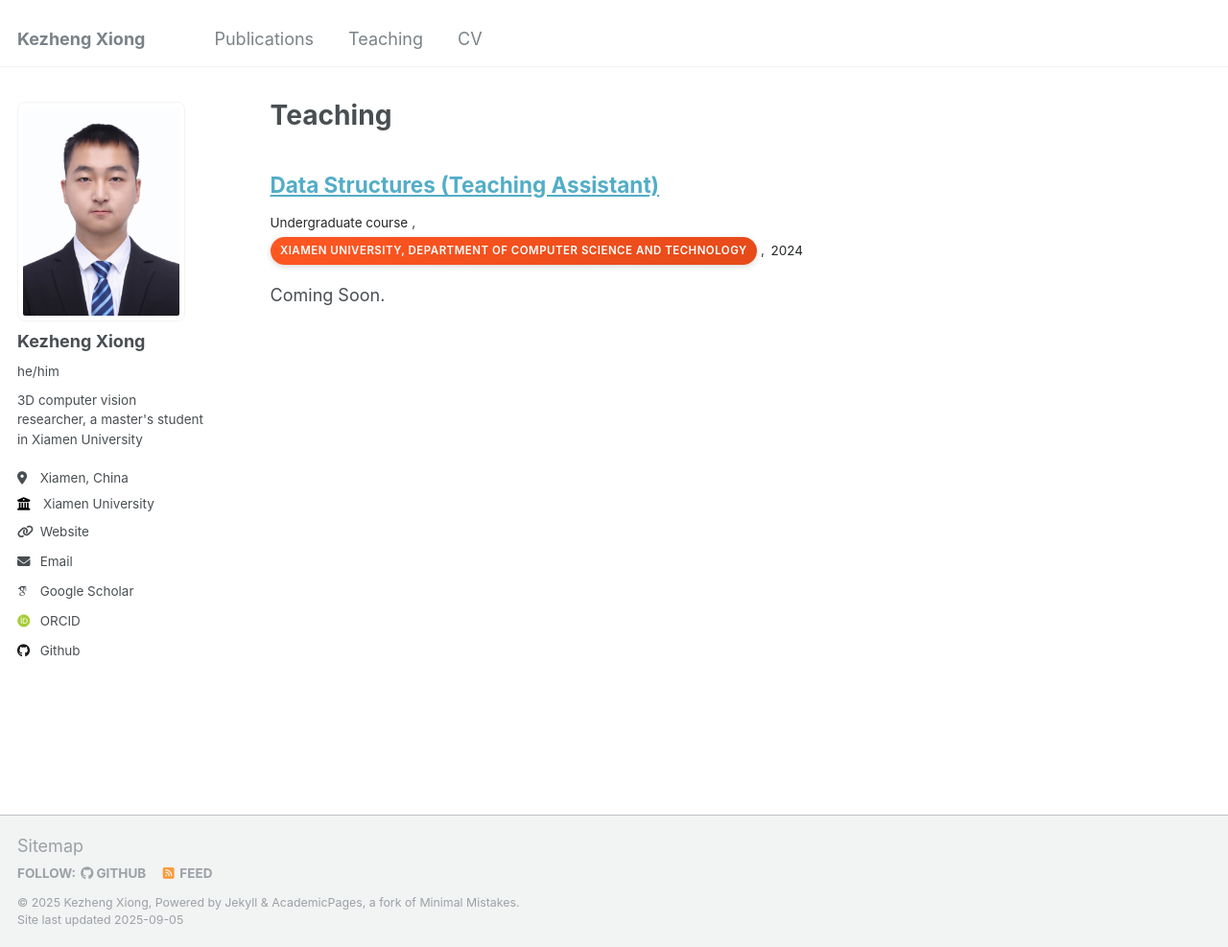
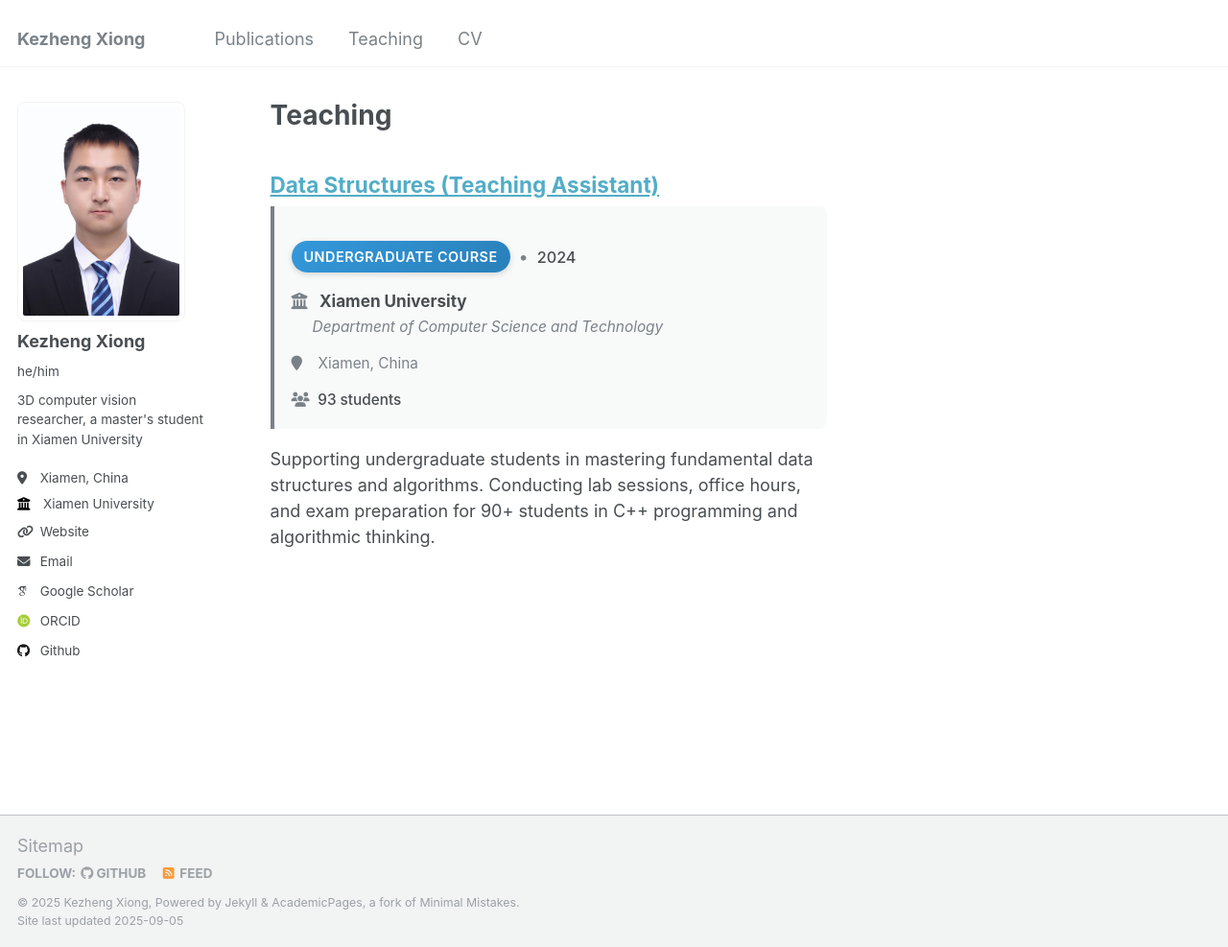
Before and after one commit to kezheng1204/kezheng1204.github.io, a Jekyll site: the page built from _pages/teaching.html, in a window 1280 px wide and 987 px high. Shown: the whole window at 96% size. Built offline with Jekyll 4.4.1, drawn with Linux system fonts in a browser that asks for light colours; some web fonts are replaced.

Commit message:
refine teaching page

```diff
--- /dev/null
+++ b/_includes/archive-single-teaching.html
@@ -0,0 +1,78 @@
+{% include base_path %}
+
+{% if post.header.teaser %}
+  {% capture teaser %}{{ post.header.teaser }}{% endcapture %}
+{% else %}
+  {% assign teaser = site.teaser %}
+{% endif %}
+
+{% if post.id %}
+  {% assign title = post.title | markdownify | remove: "<p>" | remove: "</p>" %}
+{% else %}
+  {% assign title = post.title %}
+{% endif %}
+
+<div class="{{ include.type | default: "list" }}__item">
+  <article class="archive__item" itemscope itemtype="http://schema.org/CreativeWork">
+    {% if include.type == "grid" and teaser %}
+      <div class="archive__item-teaser">
+        <img src=
+          {% if teaser contains "://" %}
+            "{{ teaser }}"
+          {% else %}
+            "{{ teaser | prepend: "/images/" | prepend: base_path }}"
+          {% endif %}
+          alt="">
+      </div>
+    {% endif %}
+
+    <h2 class="archive__item-title" itemprop="headline">
+      {% if post.link %}
+        <a href="{{ post.link }}">{{ title }}</a> <a href="{{ base_path }}{{ post.url }}" rel="permalink"><i class="fa fa-link" aria-hidden="true" title="permalink"></i><span class="sr-only">Permalink</span></a>
+      {% else %}
+        <a href="{{ base_path }}{{ post.url }}" rel="permalink">{{ title }}</a>
+      {% endif %}
+    </h2>
+
+    {% if post.read_time %}
+      <p class="page__meta"><i class="fa fa-clock-o" aria-hidden="true"></i> {% include read-time.html %}</p>
+    {% endif %}
+
+    <div class="teaching-meta">
+      <p class="teaching-details">
+        {% assign type_slug = post.type | slugify %}
+        <span class="teaching-badge teaching-badge--{{ type_slug }}">{{ post.type }}</span>
+        {% if post.date %}
+          <span class="teaching-separator"> • </span>
+          <span class="teaching-year">{{ post.date | default: "1900-01-01" | date: "%Y" }}</span>
+        {% endif %}
+      </p>
+      {% if post.venue %}
+        <p class="teaching-venue">
+          <i class="fa fa-university" aria-hidden="true"></i>
+          <strong>{{ post.venue }}</strong>
+          {% if post.department %}
+            <br><span class="teaching-department">{{ post.department }}</span>
+          {% endif %}
+        </p>
+      {% endif %}
+      {% if post.location %}
+        <p class="teaching-location">
+          <i class="fa fa-map-marker" aria-hidden="true"></i> {{ post.location }}
+        </p>
+      {% endif %}
+      {% if post.students %}
+        <p class="teaching-students">
+          <i class="fa fa-users" aria-hidden="true"></i> {{ post.students }} students
+        </p>
+      {% endif %}
+    </div>
+
+    {% if post.excerpt and site.read_more != 'enabled' %}
+    <p class="archive__item-excerpt" itemprop="description">{{ post.excerpt | markdownify }}</p>
+    {% elsif post.excerpt and site.read_more == 'enabled' %}
+    <p class="archive__item-excerpt" itemprop="description"><p>{{ post.excerpt | markdownify | remove: '<p>' | remove: '</p>' }}<strong><a href="{{ base_path }}{{ post.url }}" rel="permalink"> Read more</a></strong></p></p>
+    {% endif %}
+
+  </article>
+</div>
--- a/_pages/teaching.html
+++ b/_pages/teaching.html
@@ -8,5 +8,5 @@ author_profile: true
 {% include base_path %}
 
 {% for post in site.teaching reversed %}
-  {% include archive-single.html %}
+  {% include archive-single-teaching.html %}
 {% endfor %}
--- a/_sass/_archive.scss
+++ b/_sass/_archive.scss
@@ -472,3 +472,124 @@
     }
   }
 }
+
+/*
+   Teaching-specific styles
+   ========================================================================== */
+
+.teaching-meta {
+  margin-top: 0.5em;
+  margin-bottom: 1em;
+  padding: 1em;
+  background: rgba($primary-color, 0.05);
+  border-left: 4px solid $primary-color;
+  border-radius: 0 8px 8px 0;
+}
+
+.teaching-details {
+  margin-bottom: 0.75em;
+  display: flex;
+  align-items: center;
+  flex-wrap: wrap;
+
+  .teaching-separator {
+    color: $gray;
+    margin: 0 0.5em;
+  }
+
+  .teaching-year {
+    color: $dark-gray;
+    font-weight: 500;
+    font-size: 0.9em;
+  }
+}
+
+.teaching-badge {
+  display: inline-block;
+  background: linear-gradient(135deg, $primary-color, mix($primary-color, #000, 85%));
+  color: #fff;
+  padding: 0.4em 0.9em;
+  border-radius: 20px;
+  font-weight: 600;
+  font-size: 0.8em;
+  text-transform: uppercase;
+  letter-spacing: 0.5px;
+  box-shadow: 0 2px 6px rgba(0, 0, 0, 0.15);
+  font-style: normal;
+  transition: all 0.3s ease;
+  white-space: nowrap;
+
+  &:hover {
+    transform: translateY(-1px);
+    box-shadow: 0 3px 8px rgba(0, 0, 0, 0.2);
+  }
+
+  // Course type specific colors
+  &.teaching-badge--undergraduate-course {
+    background: linear-gradient(135deg, #3498db, #2980b9);
+  }
+
+  &.teaching-badge--graduate-course {
+    background: linear-gradient(135deg, #9b59b6, #8e44ad);
+  }
+
+  &.teaching-badge--lab-course {
+    background: linear-gradient(135deg, #27ae60, #229954);
+  }
+
+  &.teaching-badge--seminar {
+    background: linear-gradient(135deg, #e67e22, #d35400);
+  }
+
+  &.teaching-badge--workshop {
+    background: linear-gradient(135deg, #e74c3c, #c0392b);
+  }
+}
+
+.teaching-venue {
+  margin-bottom: 0.5em;
+  font-size: 0.95em;
+  color: $dark-gray;
+
+  i {
+    color: $primary-color;
+    margin-right: 0.5em;
+    width: 16px;
+  }
+
+  strong {
+    color: $text-color;
+  }
+}
+
+.teaching-department {
+  font-size: 0.9em;
+  color: $gray;
+  font-style: italic;
+  margin-left: 22px;
+}
+
+.teaching-location {
+  margin-bottom: 0.5em;
+  font-size: 0.85em;
+  color: $gray;
+
+  i {
+    color: $primary-color;
+    margin-right: 0.5em;
+    width: 16px;
+  }
+}
+
+.teaching-students {
+  margin-bottom: 0;
+  font-size: 0.85em;
+  color: $dark-gray;
+  font-weight: 500;
+
+  i {
+    color: $primary-color;
+    margin-right: 0.5em;
+    width: 16px;
+  }
+}
--- a/_teaching/2024-fall-ds-ta.md
+++ b/_teaching/2024-fall-ds-ta.md
@@ -3,9 +3,73 @@ title: "Data Structures (Teaching Assistant)"
 collection: teaching
 type: "Undergraduate course"
 permalink: /teaching/2024-fall-ds-ta
-venue: "Xiamen University, Department of Computer Science and Technology"
+venue: "Xiamen University"
+department: "Department of Computer Science and Technology"
 date: 2024-09-01
 location: "Xiamen, China"
+students: 93
+excerpt: "Supporting undergraduate students in mastering fundamental data structures and algorithms. Conducting lab sessions, office hours, and exam preparation for 90+ students in C++ programming and algorithmic thinking."
 ---
 
-Coming Soon.
+## Course Overview
+
+As a Teaching Assistant for the Data Structures course, I support undergraduate students in mastering fundamental data structures and algorithms essential for computer science. This course serves as a cornerstone for advanced computer science topics and software development.
+
+## Course Topics
+
+* **Linear Data Structures**
+  * Arrays and Dynamic Arrays
+  * Linked Lists (Singly, Doubly, Circular)
+  * Stacks and Queues
+  * Deques and Priority Queues
+
+* **Non-linear Data Structures**
+  * Binary Trees and Binary Search Trees
+  * AVL Trees and Red-Black Trees
+  * B-Trees and B+ Trees
+  * Graphs (Directed and Undirected)
+
+* **Advanced Topics**
+  * Hash Tables and Hash Functions
+  * Heaps and Heap Operations
+  * Graph Algorithms (BFS, DFS, Dijkstra's, MST)
+  * String Algorithms and Tries
+
+## Responsibilities
+
+* **Lab Sessions**: Conduct weekly 2-hour lab sessions helping students implement data structures in C++
+* **Office Hours**: Provide individual tutoring and code review sessions twice weekly
+* **Assignment Grading**: Evaluate programming assignments and provide detailed feedback
+* **Exam Preparation**: Lead review sessions before midterm and final examinations
+* **Student Mentoring**: Guide students through complex algorithmic thinking and problem-solving approaches
+
+## Programming Languages & Tools
+
+* **Primary Language**: C++
+* **Development Environment**: Code::Blocks, Visual Studio Code
+* **Version Control**: Git and GitHub for assignment submissions
+* **Testing Framework**: Custom automated testing scripts for assignment validation
+
+## Learning Outcomes
+
+Students completing this course will be able to:
+
+1. Analyze time and space complexity of algorithms using Big O notation
+2. Implement and manipulate fundamental data structures efficiently
+3. Choose appropriate data structures for specific problem domains
+4. Design and implement recursive and iterative algorithms
+5. Debug and optimize code for performance and memory usage
+
+## Student Feedback
+
+> "The TA sessions were incredibly helpful in understanding the practical implementation of trees and graphs. The step-by-step debugging approach really made complex concepts clear." - Anonymous Student Evaluation
+
+## Resources
+
+* **Textbook**: "Data Structures and Algorithm Analysis in C++" by Mark A. Weiss
+* **Online Platform**: Custom LeetCode-style problem sets for practice
+* **Lab Materials**: Comprehensive starter code and test cases for all assignments
+
+---
+
+*This teaching experience has strengthened my ability to explain complex technical concepts clearly and mentor students in developing strong programming fundamentals.*
```
